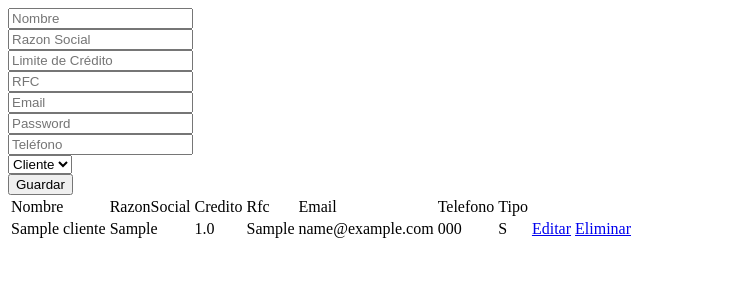
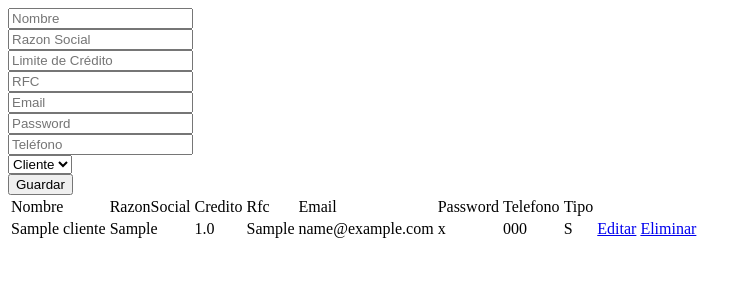
Before and after one commit to ggodinezISC/Ventas_Equipo2_8B, a Flask app: page /Clientes in a window 1280 px wide. Shown: the top 300 px of the page, without its empty margins (0-749 px from the left). Run offline with Flask 2, Linux system fonts and the light colour scheme; tables that the repository leaves empty hold one stand-in row (values such as "Sample post").

Commit message:
Correcciones

```diff
--- a/app.py
+++ b/app.py
@@ -22,8 +22,8 @@ def login():
     try:
         c = Cliente()
         c = c.validar(request.form['inputEmail'], request.form['inputPassword'])
-        if u != None:
-            login_user(u)
+        if c != None:
+            login_user(c)
             return redirect(url_for('inicio'))
         else:
             return 'Datos No Válidos'
@@ -105,6 +105,7 @@ def guardarCliente():
             return 'Datos repetidos (RFC, Teléfono, Email)'
     C = Cliente()
     C.Nombre = request.form['Nombre']
+    C.Password = request.form['Password']
     C.RazonSocial = request.form['Razon']
     C.LimiteCredito = request.form['Limite']
     C.Rfc = request.form['Rfc']
--- a/templates/Clientes/AdministrarCliente.html
+++ b/templates/Clientes/AdministrarCliente.html
@@ -67,6 +67,7 @@
                     <td>Credito</td>
                     <td>Rfc</td>
                     <td>Email</td>
+                    <td>Password</td>
                     <td>Telefono</td>
                     <td>Tipo</td>
                 </tr>
@@ -79,6 +80,7 @@
                     <td>{{cli.LimiteCredito}}       </td>
                     <td>{{cli.Rfc}}       </td>
                     <td>{{cli.Email}}       </td>
+                    <td>{{cli.Password}}       </td>
                     <td>{{cli.Telefono}}       </td>
                     <td>{{cli.Tipo}}       </td>
                     <td>
```
